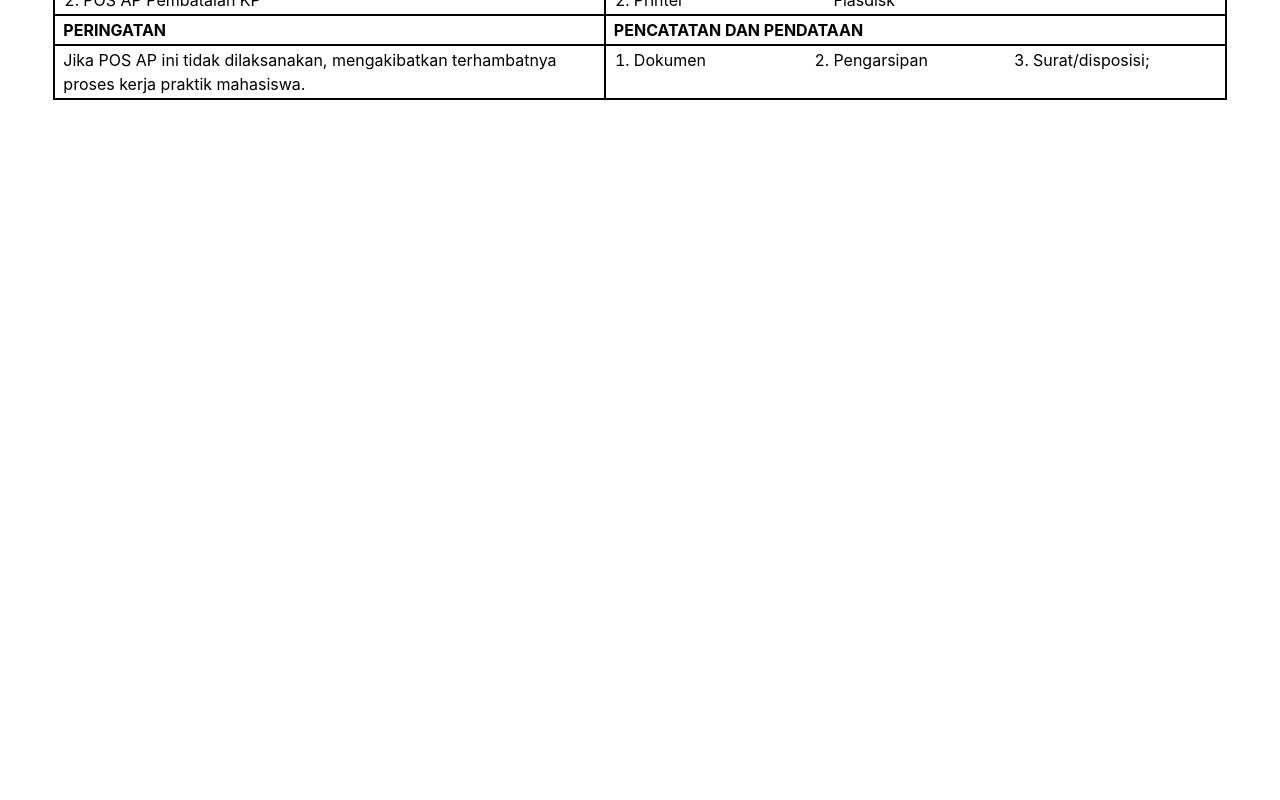
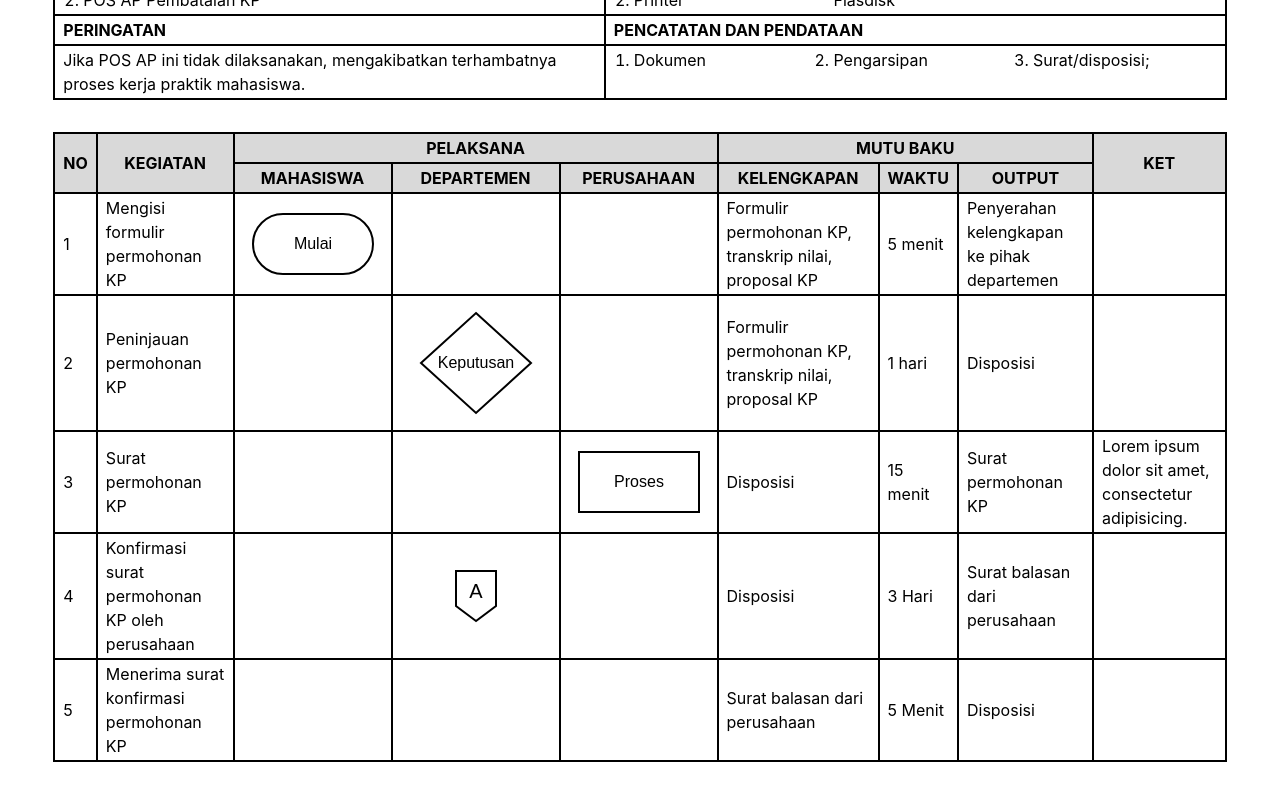
Before and after one commit to kemalhiero/pengelolaan-sop-frontend, a Vue app: page /sop/download in a window 1280 px wide. Shown: the part 676-1476 px from the top of the page. Before the commit the page ends 808 px from the top, so only its background shows below. Built offline with nearby package versions, Linux system fonts and the light colour scheme.

Commit message:
angsur tabel tahapan sop dan simbol flowchart

```diff
--- /dev/null
+++ b/src/assets/flowchart/Decision.vue
@@ -0,0 +1,6 @@
+<template>
+    <svg width="150" height="130" xmlns="http://www.w3.org/2000/svg">
+        <polygon points="75,15 130,65 75,115 20,65" fill="none" stroke="black" stroke-width="2"></polygon>
+        <text x="50%" y="50%" font-family="Arial" font-size="16" text-anchor="middle" dy=".3em">Keputusan</text>
+    </svg>
+</template>
--- /dev/null
+++ b/src/assets/flowchart/OffPageConnector.vue
@@ -0,0 +1,7 @@
+<template>
+    <svg width="50" height="60" xmlns="http://www.w3.org/2000/svg">
+        <polygon points="25,55 5,40 5,5 45,5 45,40" stroke="black" fill="white" stroke-width="2" />
+        <text x="50%" y="45%" dominant-baseline="middle" text-anchor="middle" font-size="20"
+            font-family="Arial">A</text>
+    </svg>
+</template>
--- /dev/null
+++ b/src/assets/flowchart/Process.vue
@@ -0,0 +1,6 @@
+<template>
+    <svg width="140" height="80" xmlns="http://www.w3.org/2000/svg">
+        <rect width="120" height="60" x="10" y="10" fill="none" stroke="black" stroke-width="2" />
+        <text x="50%" y="50%" font-family="Arial" font-size="16" text-anchor="middle" dy=".3em">Proses</text>
+    </svg>
+</template>
--- /dev/null
+++ b/src/assets/flowchart/StartEnd.vue
@@ -0,0 +1,6 @@
+<template>
+    <svg width="140" height="80" xmlns="http://www.w3.org/2000/svg">
+        <rect width="120" height="60" x="10" y="10" rx="30" ry="30" fill="none" stroke="black" stroke-width="2" />
+        <text x="50%" y="50%" font-family="Arial" font-size="16" text-anchor="middle" dy=".3em">Mulai</text>
+    </svg>
+</template>
--- a/src/views/sop/SopDownload.vue
+++ b/src/views/sop/SopDownload.vue
@@ -1,19 +1,27 @@
+<script setup>
+import StartEnd from '@/assets/flowchart/StartEnd.vue';
+import Process from '@/assets/flowchart/Process.vue';
+import Decision from '@/assets/flowchart/Decision.vue';
+import OffPageConnector from '@/assets/flowchart/OffPageConnector.vue';
+</script>
+
 <template>
-    <table class="w-11/12 mx-auto border-collapse my-8">
+    <table class="w-11/12 mx-auto my-8">
+        <tbody>
             <tr>
                 <th rowspan="8" class="w-[47%]">
                     <img class="mx-auto h-36 my-4" src="/logo_unand_kecil.png"
                         alt="Logo Kementerian Pendidikan Kebudayaan, Riset dan Teknologi">
-                <h4>KEMENTERIAN PENDIDIKAN TINGGI SAINS DAN TEKNOLOGI <br>
-                    UNIVERSITAS ANDALAS <br>
-                    FAKULTAS TEKNOLOGI INFORMASI </h4>
+                    <h4>KEMENTERIAN PENDIDIKAN TINGGI, SAINS, DAN TEKNOLOGI</h4>
+                    <h4>UNIVERSITAS ANDALAS </h4>
+                    <h4>FAKULTAS TEKNOLOGI INFORMASI</h4>
                     <h4 class="font-[450]">DEPARTEMEN SISTEM INFORMASI</h4>
                 </th>
             </tr>
             <tr>
                 <td class="font-bold">NOMOR POS</td>
                 <td>:</td>
-            <td>T/ /UN16.17.02/OT.01.00/2023</td>
+                <td>T/__/UN16.17.02/OT.01.00/2023</td>
             </tr>
             <tr>
                 <td class="font-bold">TANGGAL PEMBUATAN</td>
@@ -110,7 +118,88 @@
                     </ol>
                 </td>
             </tr>
+        </tbody>
     </table>
+
+    <table class="w-11/12 mx-auto mb-10">
+        <tbody>
+            <tr class="bg-[#D9D9D9]">
+                <th rowspan="2">NO</th>
+                <th rowspan="2">KEGIATAN</th>
+                <th colspan="3">PELAKSANA</th> <!-- jumlah colspan tergantung jumlah aktor -->
+                <th colspan="3">MUTU BAKU</th>
+                <th rowspan="2">KET</th>
+            </tr>
+            <tr class="bg-[#D9D9D9]">
+                <th>MAHASISWA</th>
+                <th>DEPARTEMEN</th>
+                <th>PERUSAHAAN</th>
+                <th>KELENGKAPAN</th>
+                <th>WAKTU</th>
+                <th>OUTPUT</th>
+            </tr>
+            <tr>
+                <td>1</td>
+                <td>Mengisi formulir permohonan KP</td>
+                <td>
+                    <StartEnd/>
+                </td>
+                <td></td>
+                <td></td>
+                <td>Formulir permohonan KP, transkrip nilai, proposal KP</td>
+                <td>5 menit</td>
+                <td>Penyerahan kelengkapan ke pihak departemen</td>
+                <td></td>
+            </tr>
+            <tr>
+                <td>2</td>
+                <td>Peninjauan permohonan KP</td>
+                <td></td>
+                <td>
+                    <Decision/>
+                </td>
+                <td></td>
+                <td>Formulir permohonan KP, transkrip nilai, proposal KP</td>
+                <td>1 hari</td>
+                <td>Disposisi</td>
+                <td></td>
+            </tr>
+            <tr>
+                <td>3</td>
+                <td>Surat permohonan KP</td>
+                <td></td>
+                <td></td>
+                <td> <Process/> </td>
+                <td>Disposisi</td>
+                <td>15 menit</td>
+                <td>Surat permohonan KP</td>
+                <td>Lorem ipsum dolor sit amet, consectetur adipisicing.</td>
+            </tr>
+            <tr>
+                <td>4</td>
+                <td>Konfirmasi surat permohonan KP oleh perusahaan</td>
+                <td></td>
+                <td> <OffPageConnector class="mx-auto"/> </td>
+                <td></td>
+                <td>Disposisi</td>
+                <td>3 Hari</td>
+                <td>Surat balasan dari perusahaan</td>
+                <td></td>
+            </tr>
+            <tr>
+                <td>5</td>
+                <td>Menerima surat konfirmasi permohonan KP </td>
+                <td></td>
+                <td></td>
+                <td></td>
+                <td>Surat balasan dari perusahaan</td>
+                <td>5 Menit</td>
+                <td>Disposisi</td>
+                <td></td>
+            </tr>
+        </tbody>
+    </table>
+
 </template>
 
 <style scoped>
```
Lines whose indentation alone changed are shown as unchanged.
